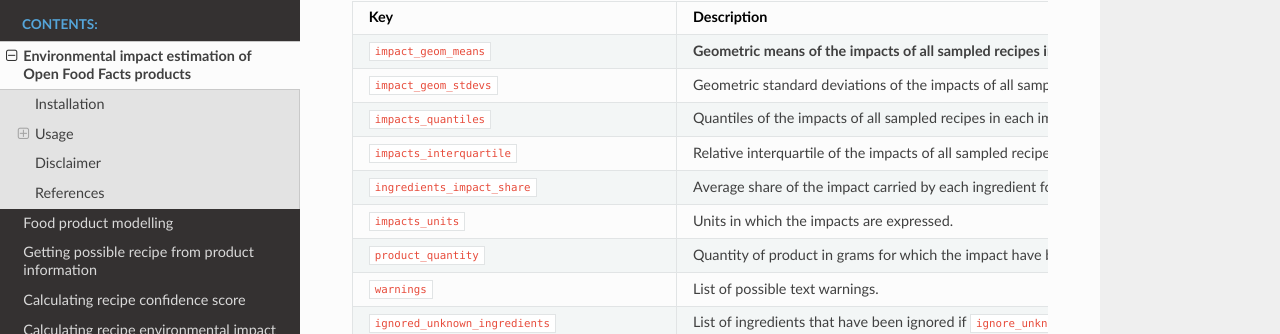
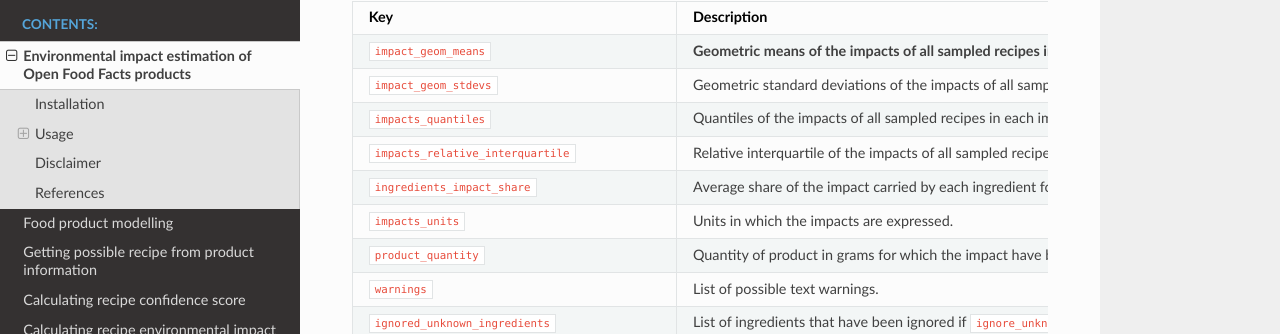
Before and after one commit to openfoodfacts/off-product-environmental-impact, a Sphinx documentation site: the page built from doc/source/readme.rst, in a window 1280 px wide and 900 px high, scrolled down 2288 px. Shown: the part 113-447 px from the top of the window. Built offline with Sphinx 7.4.7 and the Read the Docs theme 2.0.0, drawn with Linux system fonts in a browser that asks for light colours.

Commit message:
Replaced impacts_interquartile by impacts_relative_interquartile

```diff
--- a/README.md
+++ b/README.md
@@ -90,7 +90,7 @@ The result of `impact_estimation.estimate_impacts()` is a dictionary containing
 | `impact_geom_means`                           | __Geometric means of the impacts of all sampled recipes in each impact category.__ The main result.                                          |
 | `impact_geom_stdevs`                          | Geometric standard deviations of the impacts of all sampled recipes in each impact category.                                                 |
 | `impacts_quantiles`                           | Quantiles of the impacts of all sampled recipes in each impact category. Cutting points are defined by `quantiles_points`.                   |
-| `impacts_interquartile`                       | Relative interquartile of the impacts of all sampled recipes in each impact category. Useful to estimate the spread of the possible impact. |
+| `impacts_relative_interquartile`                       | Relative interquartile of the impacts of all sampled recipes in each impact category. Useful to estimate the spread of the possible impact. |
 | `ingredients_impact_share`                    | Average share of the impact carried by each ingredient for each impact category.                                                             |
 | `impacts_units`                               | Units in which the impacts are expressed.                                                                                                    |
 | `product_quantity`                            | Quantity of product in grams for which the impact have been calculated.                                                                      |
--- a/doc/source/estimating-product-impact.rst
+++ b/doc/source/estimating-product-impact.rst
@@ -89,7 +89,7 @@ The result of :meth:`~impacts_estimation.impact_estimation.ImpactEstimator.estim
       - Geometric standard deviations of the impacts of all sampled recipes in each impact category.
    *  - ``impacts_quantiles``
       - Quantiles of the impacts of all sampled recipes in each impact category. Cutting points are defined by the ``quantiles_points`` parameter.
-   *  - ``impacts_interquartile``
+   *  - ``impacts_relative_interquartile``
       - Relative interquartile of the impacts of all sampled recipes in each impact category. Useful to estimate the spread of the possible impact.
    *  - ``ingredients_impact_share``
       - Average share of the impact carried by each ingredient for each impact category.
```
Also changed, not shown: 1 other file.
